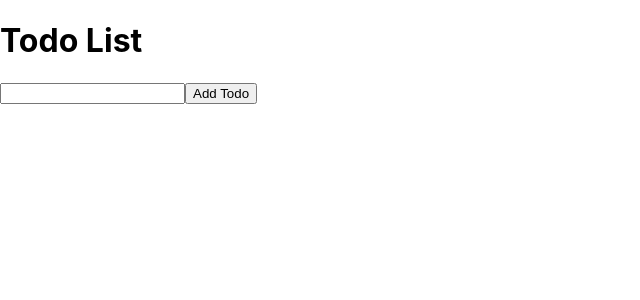
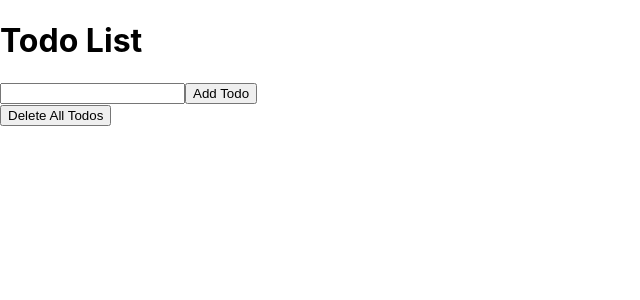
Before and after one commit to ervan-haryadi/portofolio, a React (Create React App) app in the folder react/todo_app/: page / in a window 1280 px wide. Shown: the top 300 px of the page, without its empty margins (0-640 px from the left). Built offline with nearby package versions, Linux system fonts and the light colour scheme.

Commit message:
add delete all todo function

```diff
--- a/react/todo_app/src/App.js
+++ b/react/todo_app/src/App.js
@@ -50,6 +50,10 @@ function App() {
     setEdit(null);
   }
 
+  const deleteAll = () => {
+    setTodos([])
+  }
+
   return (
     <div id='todo-list'>
       <h1>Todo List</h1>
@@ -79,6 +83,7 @@ function App() {
           </div>
         </div>
       )}
+      <button onClick={() => deleteAll()}>Delete All Todos</button>
     </div>
   );
 }
```
